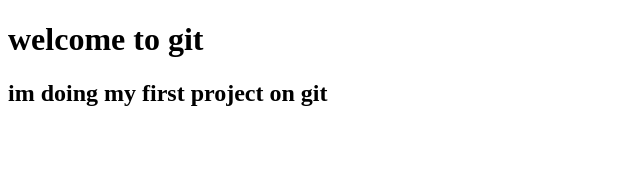
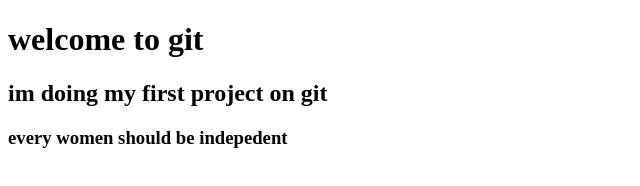
Before and after one commit to harinepriya2007/harine, a plain HTML site: page index.html in a window 1280 px wide. Shown: the whole page, without its empty margins (0-640 px from the left). Drawn offline with Linux system fonts and the light colour scheme.

Commit message:
detailmsg

```diff
--- a/index.html
+++ b/index.html
@@ -9,5 +9,6 @@
 <body>
     <h1>welcome to git</h1>
     <h2>im doing my first  project on git</h2>
+    <h3>every women should be indepedent </h3>
 </body>
 </html>
```
